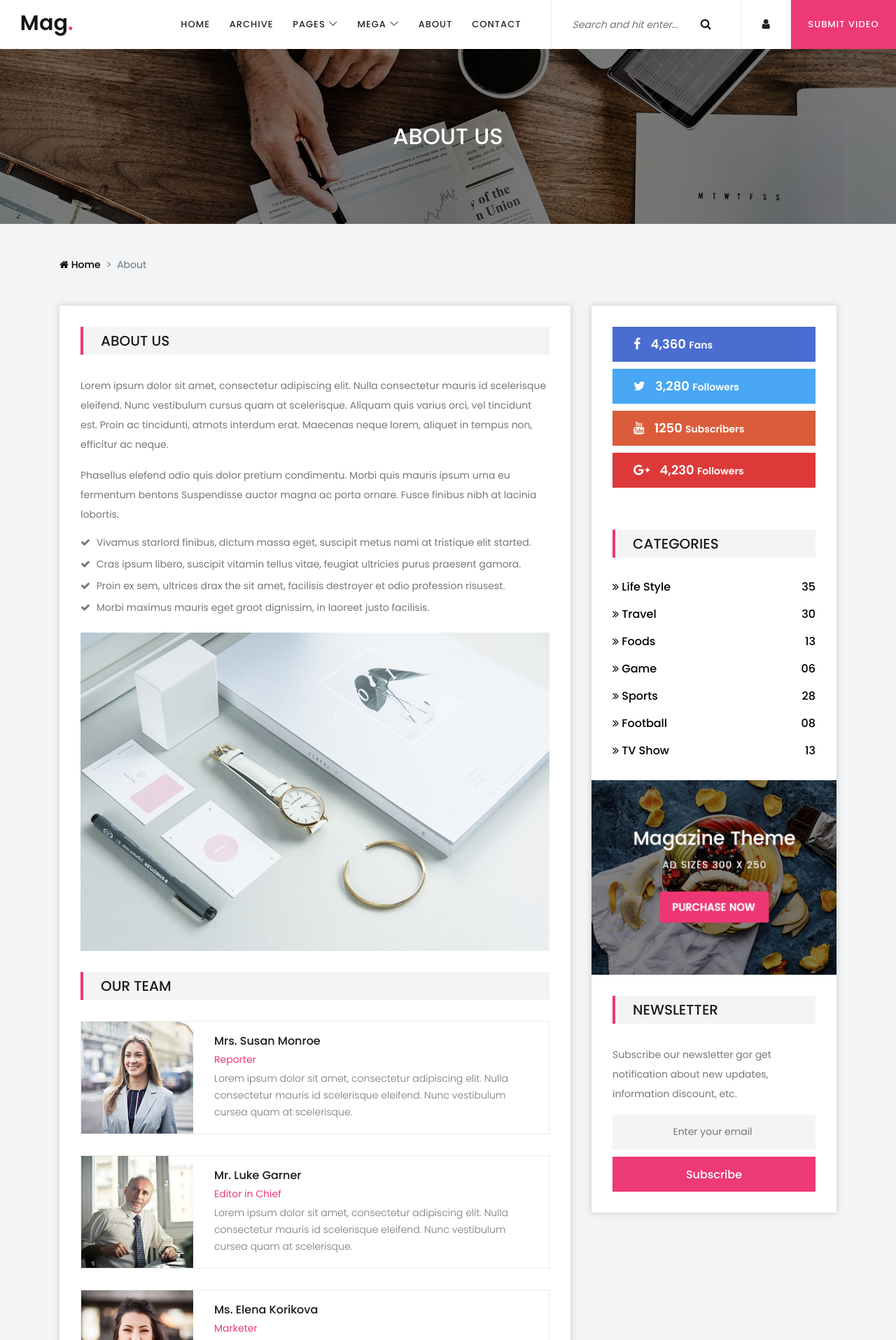
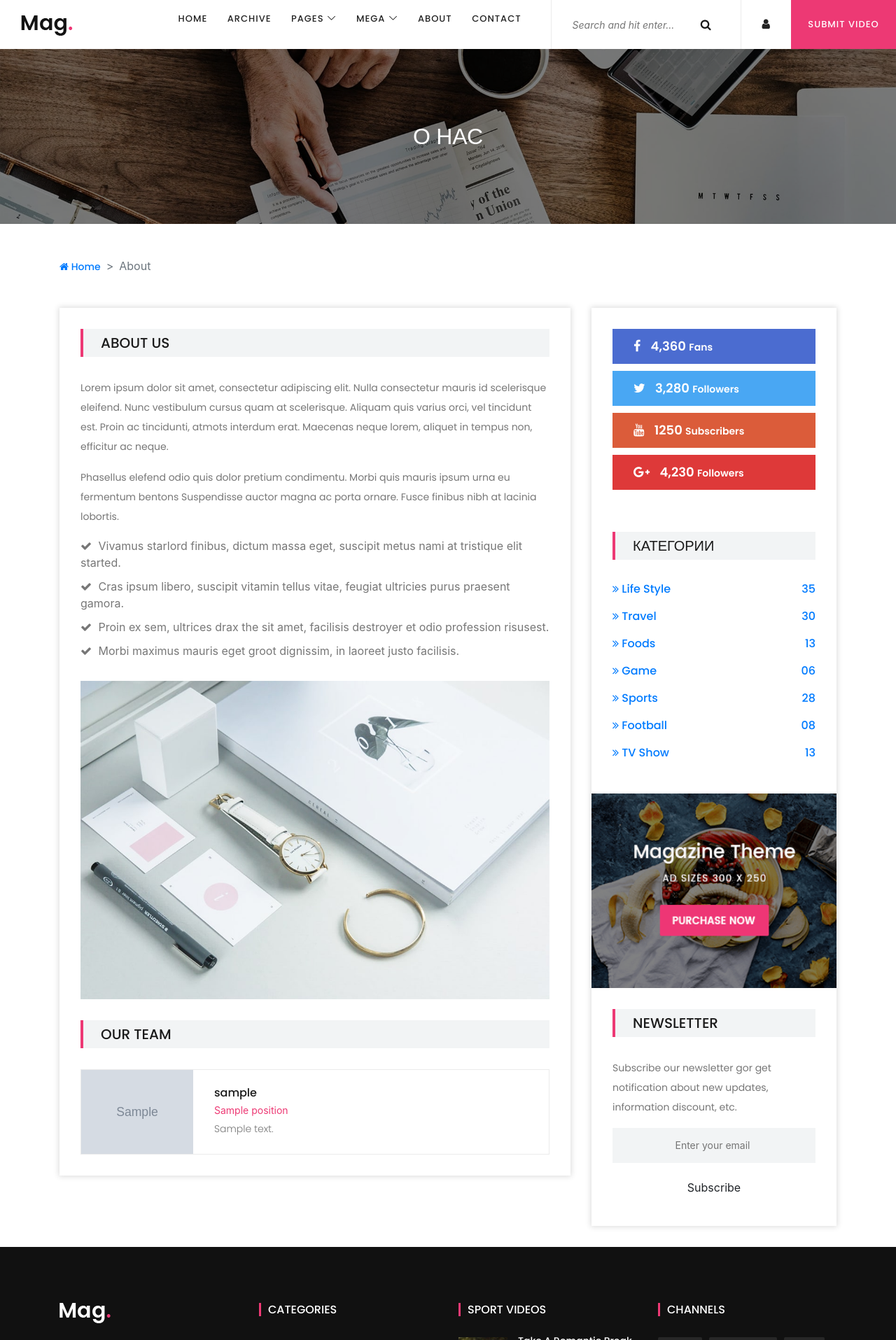
Before and after one commit to MildHat/mvc-news, a PHP site: template views/pages/about.php in a window 1280 px wide. Shown: the top 1915 px of the page at 70% size. Run offline with PHP 8.4, Linux system fonts and the light colour scheme; the template is opened without the code that fills it: most values are stand-ins (such as "Sample title", 1, 10 or a date in 2020); grey boxes marked "Sample" are stand-in pictures; some libraries are stand-ins or nearby versions; some web fonts are replaced.

Commit message:
added users in about page

```diff
--- a/components/View.php
+++ b/components/View.php
@@ -2,7 +2,7 @@
 
 class View
 {
-    public static function render($template, $data = 0)
+    public static function render($template, $data = [])
     {
         $pathToTemplate = ROOT . '/views/' . $template . '.php';
 
--- /dev/null
+++ b/config/db_params.php
@@ -0,0 +1,5 @@
+<?php
+define('DB_HOST', 'localhost');
+define('DB_NAME', 'mvc-news');
+define('DB_USER', 'root');
+define('DB_PSWD', 'secret');
--- a/controllers/PagesController.php
+++ b/controllers/PagesController.php
@@ -4,7 +4,9 @@ class PagesController
 {
     public function actionAbout()
     {
-        View::render('pages/about');
+        $employees = User::getEmployees();
+
+        View::render('pages/about', $employees);
         return true;
     }
 }
--- a/index.php
+++ b/index.php
@@ -9,6 +9,7 @@ error_reporting(E_ALL);
 
 // including system files
 define('ROOT', dirname(__FILE__));
+require_once(ROOT . '/config/db_params.php');
 require_once(ROOT . '/components/autoload.php');
 
 
--- a/views/layouts/header.php
+++ b/views/layouts/header.php
@@ -1,5 +1,5 @@
 <!DOCTYPE html>
-<html lang="en">
+<html>
 
 <head>
     <meta charset="UTF-8">
@@ -16,7 +16,7 @@
 
     <!-- Stylesheet -->
     <link rel="stylesheet" href="/templates/style.css">
-
+    <link href="https://stackpath.bootstrapcdn.com/bootstrap/4.3.1/css/bootstrap.min.css" rel="stylesheet" integrity="sha384-ggOyR0iXCbMQv3Xipma34MD+dH/1fQ784/j6cY/iJTQUOhcWr7x9JvoRxT2MZw1T" crossorigin="anonymous">
 </head>
 
 <body>
--- a/views/pages/about.php
+++ b/views/pages/about.php
@@ -5,7 +5,7 @@
             <div class="row h-100 align-items-center">
                 <div class="col-12">
                     <div class="breadcrumb-content">
-                        <h2>ABOUT US</h2>
+                        <h2>О НАС</h2>
                     </div>
                 </div>
             </div>
@@ -76,10 +76,11 @@
                             <h5>Our Team</h5>
                         </div>
 
+                        <?php foreach ($data as $employee): ?>
                             <!-- Single Team Member -->
                             <div class="single-team-member d-flex align-items-center">
                                 <div class="team-member-thumbnail">
-                                <img src="/templates/img/bg-img/36.jpg" alt="">
+                                    <img src="<?php echo $employee['path_to_profile_photo']; ?>" alt="">
                                     <div class="social-btn">
                                         <a href="#"><i class="fa fa-facebook" aria-hidden="true"></i></a>
                                         <a href="#"><i class="fa fa-twitter" aria-hidden="true"></i></a>
@@ -87,66 +88,13 @@
                                     </div>
                                 </div>
                                 <div class="team-member-content">
-                                <h6>Mrs. Susan Monroe</h6>
-                                <span>Reporter</span>
-                                <p>Lorem ipsum dolor sit amet, consectetur adipiscing elit. Nulla consectetur mauris id
-                                    scelerisque eleifend. Nunc vestibulum cursea quam at scelerisque.</p>
+                                    <h6><?php echo $employee['username']; ?></h6>
+                                    <span><?php echo $employee['position']; ?></span>
+                                    <p><?php echo $employee['description']; ?></p>
                                 </div>
                             </div>
+                        <?php endforeach; ?>
 
-                        <!-- Single Team Member -->
-                        <div class="single-team-member d-flex align-items-center">
-                            <div class="team-member-thumbnail">
-                                <img src="/templates/img/bg-img/37.jpg" alt="">
-                                <div class="social-btn">
-                                    <a href="#"><i class="fa fa-facebook" aria-hidden="true"></i></a>
-                                    <a href="#"><i class="fa fa-twitter" aria-hidden="true"></i></a>
-                                    <a href="#"><i class="fa fa-linkedin" aria-hidden="true"></i></a>
-                                </div>
-                            </div>
-                            <div class="team-member-content">
-                                <h6>Mr. Luke Garner</h6>
-                                <span>Editor in Chief</span>
-                                <p>Lorem ipsum dolor sit amet, consectetur adipiscing elit. Nulla consectetur mauris id
-                                    scelerisque eleifend. Nunc vestibulum cursea quam at scelerisque.</p>
-                            </div>
-                        </div>
-
-                        <!-- Single Team Member -->
-                        <div class="single-team-member d-flex align-items-center">
-                            <div class="team-member-thumbnail">
-                                <img src="/templates/img/bg-img/38.jpg" alt="">
-                                <div class="social-btn">
-                                    <a href="#"><i class="fa fa-facebook" aria-hidden="true"></i></a>
-                                    <a href="#"><i class="fa fa-twitter" aria-hidden="true"></i></a>
-                                    <a href="#"><i class="fa fa-linkedin" aria-hidden="true"></i></a>
-                                </div>
-                            </div>
-                            <div class="team-member-content">
-                                <h6>Ms. Elena Korikova</h6>
-                                <span>Marketer</span>
-                                <p>Lorem ipsum dolor sit amet, consectetur adipiscing elit. Nulla consectetur mauris id
-                                    scelerisque eleifend. Nunc vestibulum cursea quam at scelerisque.</p>
-                            </div>
-                        </div>
-
-                        <!-- Single Team Member -->
-                        <div class="single-team-member d-flex align-items-center">
-                            <div class="team-member-thumbnail">
-                                <img src="/templates/img/bg-img/39.jpg" alt="">
-                                <div class="social-btn">
-                                    <a href="#"><i class="fa fa-facebook" aria-hidden="true"></i></a>
-                                    <a href="#"><i class="fa fa-twitter" aria-hidden="true"></i></a>
-                                    <a href="#"><i class="fa fa-linkedin" aria-hidden="true"></i></a>
-                                </div>
-                            </div>
-                            <div class="team-member-content">
-                                <h6>Mr. Tom Wellington</h6>
-                                <span>Photographer</span>
-                                <p>Lorem ipsum dolor sit amet, consectetur adipiscing elit. Nulla consectetur mauris id
-                                    scelerisque eleifend. Nunc vestibulum cursea quam at scelerisque.</p>
-                            </div>
-                        </div>
                     </div>
                 </div>
 
@@ -174,7 +122,7 @@
                         <div class="single-sidebar-widget p-30">
                             <!-- Section Title -->
                             <div class="section-heading">
-                                <h5>Categories</h5>
+                                <h5>Категории</h5>
                             </div>
 
                             <!-- Catagory Widget -->
```
Also changed, not shown: components/Db.php (+9 -1 lines), models/User.php (added, +32 -0 lines). Lines whose indentation alone changed are shown as unchanged.
